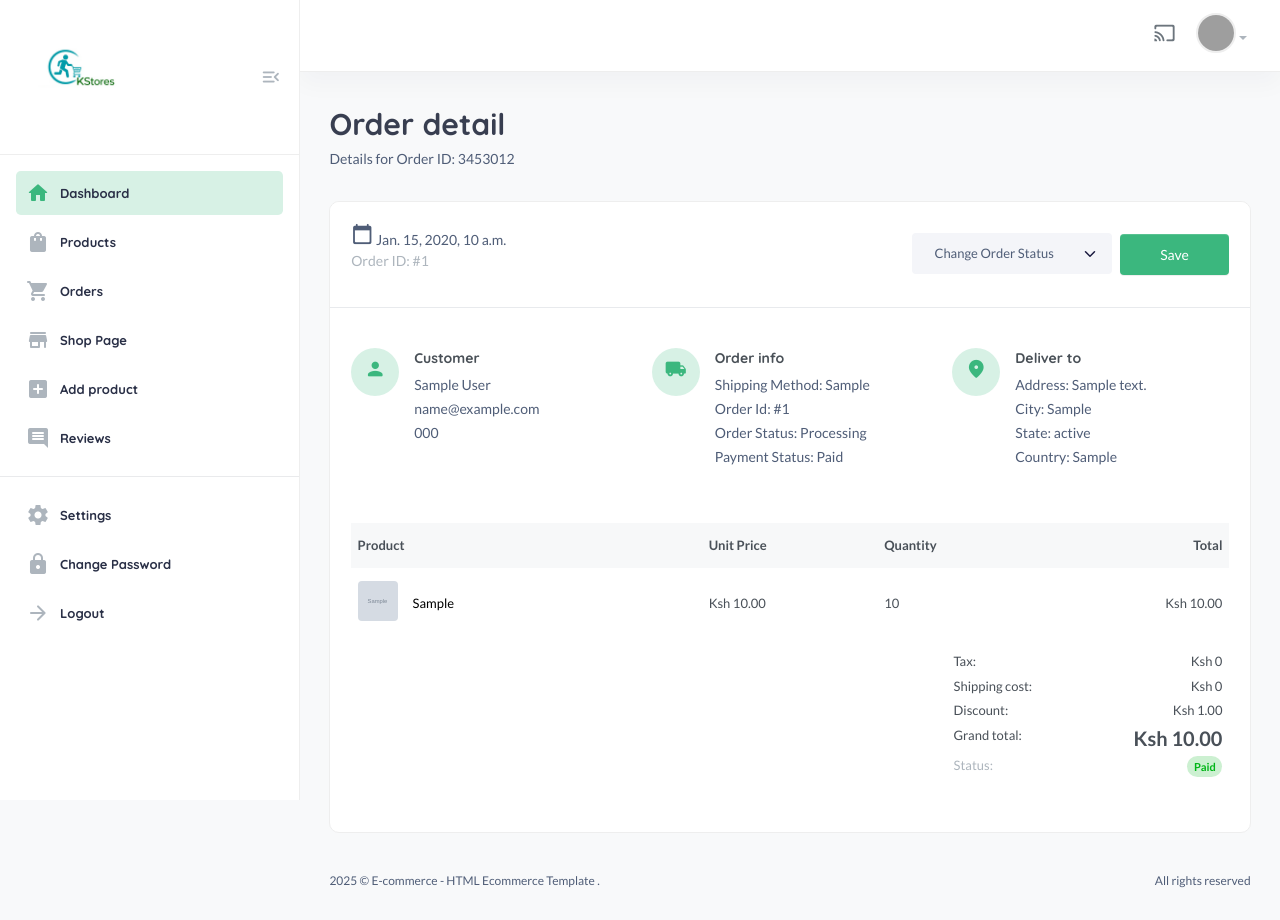
After one commit to kushpedia/henrystore, a Django app: page /useradmin/order_detail/1/ in a window 1280 px wide. The commit adds this page. Run offline with Django 5.2, Linux system fonts and the light colour scheme; tables that the repository leaves empty hold one stand-in row (values such as "Sample post"); grey boxes marked "Sample" are stand-in pictures; parts of the project's set-up code (start-up, migrations or seed data) failed here and were passed over; some libraries are stand-ins or nearby versions; grey boxes are pictures that could not be loaded.

Commit message:
orders view,detail,and update status on admin dashboard

```diff
--- a/ecomm/templates/core/vendor-detail.html
+++ b/ecomm/templates/core/vendor-detail.html
@@ -153,7 +153,7 @@
 								<span class="font-small ml-5 text-muted"> (4.0)</span>
 								<span class="ml-30">500g</span>
 							</div>
-							<p class="mt-15 mb-15">{{p.description|truncatechars:50}}</p>
+							<p class="mt-15 mb-15">{{p.description|truncatechars:50|safe}}</p>
 							<div class="product-price">
 								<span>Ksh {{p.price}} </span>
 								<span class="old-price">Ksh {{p.old_price}}</span>
--- a/ecomm/templates/useradmin/base.html
+++ b/ecomm/templates/useradmin/base.html
@@ -47,7 +47,7 @@
                         </a>
                     </li>
                     <li class="menu-item {% if '/useradmin/orders/' in request.path %}active{% endif %}">
-                        <a class="menu-link" href="">
+                        <a class="menu-link" href="{% url 'useradmin:orders' %}">
                             <i class="icon material-icons md-shopping_cart"></i>
                             <span class="text">Orders</span>
                         </a>
--- /dev/null
+++ b/ecomm/templates/useradmin/order_detail.html
@@ -0,0 +1,161 @@
+{% extends 'useradmin/base.html' %}
+{% load static %}
+{% load humanize %}
+{% block content %}
+
+<section class="content-main">
+    <div class="content-header">
+        <div>
+            <h2 class="content-title card-title">Order detail</h2>
+            <p>Details for Order ID: 3453012</p>
+        </div>
+    </div>
+    <div class="card">
+        <header class="card-header">
+            <div class="row align-items-center">
+                <div class="col-lg-6 col-md-6 mb-lg-0 mb-15">
+                    <span> <i class="material-icons md-calendar_today"></i> <b>{{order.date}}</b> </span> <br />
+                    <small class="text-muted">Order ID: #{{order.oid}}</small>
+                </div>
+                <form method="POST" action="{%url 'useradmin:change_order_status' order.oid %}" class="col-lg-6 col-md-6 ms-auto text-md-end">
+                    {% csrf_token %}
+                    <select name="status" class="form-select d-inline-block mb-lg-0 mr-5 mw-200">
+                        <option value="pending">Change Order Status</option>
+                        <option value="processing">Processing</option>
+                        <option value="shipped">Shipped</option>
+                        <option value="delivered">Delivered</option>
+                    </select>
+                    <button class="btn btn-primary" type="submit" >Save</button>
+                </form>
+            </div>
+        </header>
+        <!-- card-header end// -->
+        <div class="card-body">
+            <div class="row mb-50 mt-20 order-info-wrap">
+                <div class="col-md-4">
+                    <article class="icontext align-items-start">
+                        <span class="icon icon-sm rounded-circle bg-primary-light">
+                            <i class="text-primary material-icons md-person"></i>
+                        </span>
+                        <div class="text">
+                            <h6 class="mb-1">Customer</h6>
+                            <p class="mb-1">
+                                {{order.full_name}} <br />
+                                {{order.email}} <br />
+                                {{order.phone}}
+                            </p>
+                        </div>
+                    </article>
+                </div>
+                <!-- col// -->
+                <div class="col-md-4">
+                    <article class="icontext align-items-start">
+                        <span class="icon icon-sm rounded-circle bg-primary-light">
+                            <i class="text-primary material-icons md-local_shipping"></i>
+                        </span>
+                        <div class="text">
+                            <h6 class="mb-1">Order info</h6>
+                            <p class="mb-1">
+                                Shipping Method: {{order.shipping_method}} <br />
+                                Order Id: #{{order.oid}} <br>
+                                Order Status: {{order.product_status|title}} <br>
+                                Payment Status: {% if order.paid_status == True %} Paid {% else %} Not Paid {% endif %}
+                            </p>
+                        </div>
+                    </article>
+                </div>
+                <!-- col// -->
+                <div class="col-md-4">
+                    <article class="icontext align-items-start">
+                        <span class="icon icon-sm rounded-circle bg-primary-light">
+                            <i class="text-primary material-icons md-place"></i>
+                        </span>
+                        <div class="text">
+                            <h6 class="mb-1">Deliver to</h6>
+                            <p class="mb-1">
+                                Address: {{order.address}} <br />
+                                City: {{order.city}} <br />
+                                State: {{order.state}} <br />
+                                Country: {{order.country}}
+                            </p>
+                        </div>
+                    </article>
+                </div>
+                <!-- col// -->
+            </div>
+            <!-- row // -->
+            <div class="row">
+                <div class="col-lg-12">
+                    <div class="table-responsive">
+                        <table class="table">
+                            <thead>
+                                <tr>
+                                    <th width="40%">Product</th>
+                                    <th width="20%">Unit Price</th>
+                                    <th width="20%">Quantity</th>
+                                    <th width="20%" class="text-end">Total</th>
+                                </tr>
+                            </thead>
+                            <tbody>
+
+                                {% for o in order_items %}
+                                    <tr>
+                                        <td>
+                                            <a class="itemside" href="#">
+                                                <div class="left">
+                                                    <img src="{{o.image}}" style="border-radius: 4px;" width="40" height="40" class="img-xs" alt="Item" />
+                                                </div>
+                                                <div class="info">{{o.item}}</div>
+                                            </a>
+                                        </td>
+                                        <td>Ksh {{ o.price|floatformat:2|intcomma }}</td>
+                                        <td>{{ o.qty }}</td>
+                                        <td class="text-end">Ksh {{o.total|floatformat:2|intcomma}}</td>
+                                    </tr>
+                                {% endfor %}
+
+
+                                <tr>
+                                    <td colspan="4">
+                                        <article class="float-end">
+                                            <dl class="dlist">
+                                                <dt>Tax:</dt>
+                                                <dd>Ksh 0</dd>
+                                            </dl>
+                                            <dl class="dlist">
+                                                <dt>Shipping cost:</dt>
+                                                <dd>Ksh 0</dd>
+                                            </dl>
+                                            <dl class="dlist">
+                                                <dt>Discount:</dt>
+                                                <dd>Ksh {{ order.saved|floatformat:2|intcomma }}</dd>
+                                            </dl>
+                                            <dl class="dlist">
+                                                <dt>Grand total:</dt>
+                                                <dd><b class="h5">Ksh {{order.price|floatformat:2|intcomma}}</b></dd>
+                                            </dl>
+                                            <dl class="dlist">
+                                                <dt class="text-muted">Status:</dt>
+                                                <dd>
+
+                                                    {% if order.paid_status == True %}
+                                                        <span class="badge rounded-pill alert-success text-success">Paid</span>
+                                                    {% else %}
+                                                        <span class="badge rounded-pill alert-danger text-danger">Not Paid</span>
+                                                    {% endif %}
+
+                                                </dd>
+                                            </dl>
+                                        </article>
+                                    </td>
+                                </tr>
+                            </tbody>
+                        </table>
+                    </div>
+                </div>
+            </div>
+        </div>
+    </div>
+</section>
+
+{% endblock content %}
--- a/ecomm/useradmin/urls.py
+++ b/ecomm/useradmin/urls.py
@@ -10,4 +10,7 @@ urlpatterns = [
 	path("add-products/", views.add_product, name="dashboard-add-products"),
 	path("edit-products/<pid>/", views.edit_product, name="dashboard-edit-products"),
 	path("delete-products/<pid>/", views.delete_product, name="dashboard-delete-products"),
+	path("orders/", views.orders, name="orders"),
+    path("order_detail/<id>/", views.order_detail, name="order_detail"),
+	path("change_order_status/<oid>/", views.change_order_status, name="change_order_status"),
 ]
--- a/ecomm/useradmin/views.py
+++ b/ecomm/useradmin/views.py
@@ -87,3 +87,33 @@ def delete_product(request, pid):
     product = Product.objects.get(pid=pid)
     product.delete()
     return redirect("useradmin:dashboard-products")
+
+
+
+def orders(request):
+    orders = CartOrder.objects.all()
+    context = {
+        'orders':orders,
+    }
+    return render(request, "useradmin/orders.html", context)
+
+def order_detail(request, id):
+    order = CartOrder.objects.get(id=id)
+    order_items = CartOrderItems.objects.filter(order=order)
+    context = {
+        'order':order,
+        'order_items':order_items
+    }
+    return render(request, "useradmin/order_detail.html", context)
+
+
+@csrf_exempt
+def change_order_status(request, oid):
+    order = CartOrder.objects.get(oid=oid)
+    if request.method == "POST":
+        status = request.POST.get("status")
+        messages.success(request, f"Order status changed to {status}")
+        order.product_status = status
+        order.save()
+
+    return redirect("useradmin:order_detail", order.id)
```
Also changed, not shown: ecomm/templates/useradmin/orders.html (added, +99 -0 lines).
